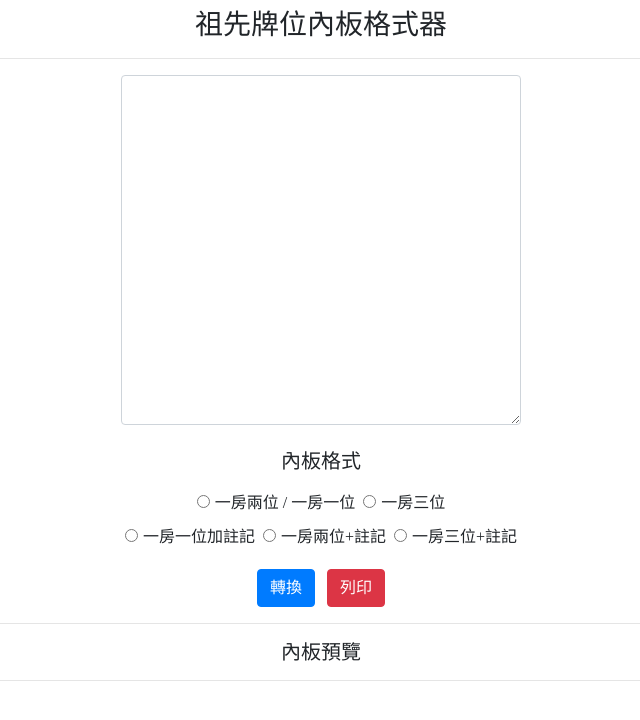
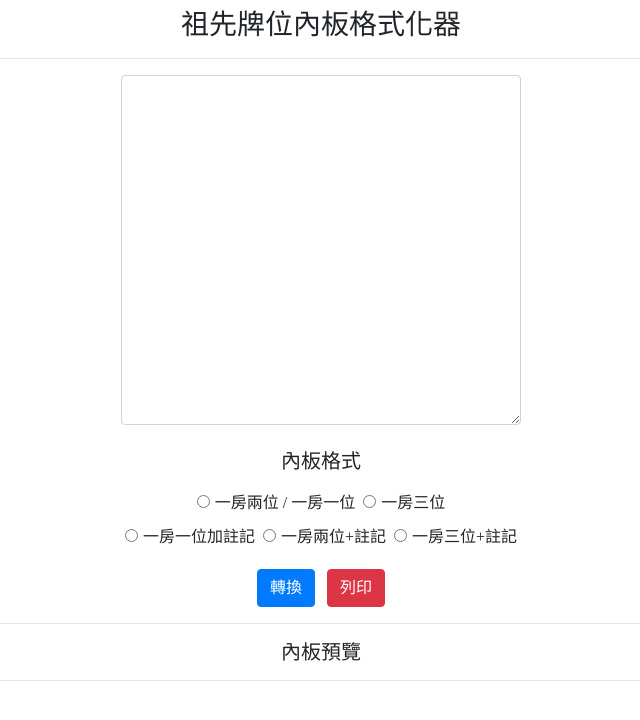
Before and after one commit to john8895/card-slot-print, a plain HTML site: page index.html in a window 1280 px wide. Shown: the whole page, without its empty margins (319-959 px from the left). Drawn offline with nearby package versions, Linux system fonts and the light colour scheme.

Commit message:
edit title name

```diff
--- a/index.html
+++ b/index.html
@@ -2,14 +2,14 @@
 <html lang="zh-Hant">
 <head>
     <meta charset="UTF-8">
-    <title>祖先牌位內板格式器</title>
+    <title>祖先牌位內板格式化器</title>
     <link rel="stylesheet" href="https://maxcdn.bootstrapcdn.com/bootstrap/4.0.0/css/bootstrap.min.css">
     <link rel="stylesheet" href="https://cdnjs.cloudflare.com/ajax/libs/font-awesome/4.7.0/css/font-awesome.min.css">
     <link rel="stylesheet" href="style.css">
 </head>
 <body>
 <div class="container">
-    <h3 class="text-center pt-2">祖先牌位內板格式器</h3>
+    <h3 class="text-center pt-2">祖先牌位內板格式化器</h3>
     <hr>
     <div class="row">
         <div class="form-group textarea-wrap">
```
